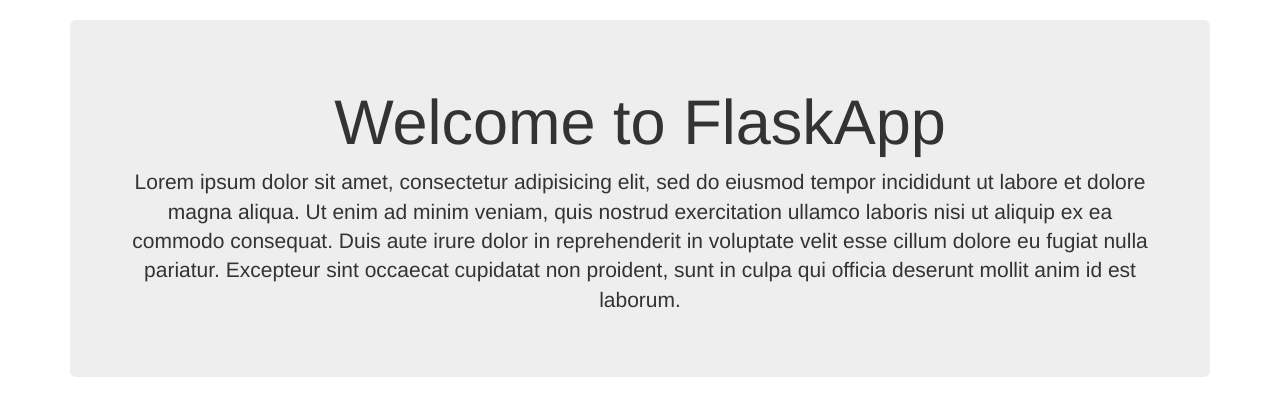
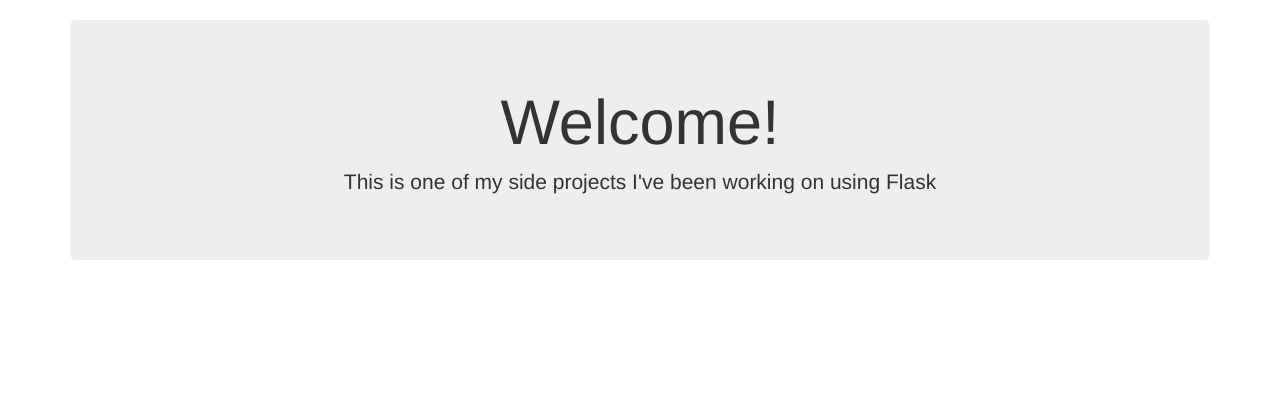
Before and after one commit to albytho/Stock_Market_Game, a Flask app: page / in a window 1280 px wide. Shown: the part 52-468 px from the top of the page. Run offline with Flask 2, Linux system fonts and the light colour scheme; some libraries are stand-ins or nearby versions.

Commit message:
Personal Touch

```diff
--- a/templates/about.html
+++ b/templates/about.html
@@ -1,6 +1,6 @@
 {% extends 'layout.html' %}
 
 {% block body %}
-  <h1>About Us</h1>
-  <p>Lorem ipsum dolor sit amet, consectetur adipisicing elit, sed do eiusmod tempor incididunt ut labore et dolore magna aliqua. Ut enim ad minim veniam, quis nostrud exercitation ullamco laboris nisi ut aliquip ex ea commodo consequat. Duis aute irure dolor in reprehenderit in voluptate velit esse cillum dolore eu fugiat nulla pariatur. Excepteur sint occaecat cupidatat non proident, sunt in culpa qui officia deserunt mollit anim id est laborum.<p>
+  <h1>About Me</h1>
+  <p>I'm a third year student at Umich - Ann Arbor majoring in computer science.  I'll be interning at Delphi Automotives this Summer.  Feel free to connect with me on my github (albytho)<p>
 {% endblock %}
--- a/templates/home.html
+++ b/templates/home.html
@@ -2,7 +2,7 @@
 
 {% block body %}
   <div class="jumbotron text-center">
-    <h1>Welcome to FlaskApp</h1>
-    <p class="lead">Lorem ipsum dolor sit amet, consectetur adipisicing elit, sed do eiusmod tempor incididunt ut labore et dolore magna aliqua. Ut enim ad minim veniam, quis nostrud exercitation ullamco laboris nisi ut aliquip ex ea commodo consequat. Duis aute irure dolor in reprehenderit in voluptate velit esse cillum dolore eu fugiat nulla pariatur. Excepteur sint occaecat cupidatat non proident, sunt in culpa qui officia deserunt mollit anim id est laborum.</p>
+    <h1>Welcome!</h1>
+    <p class="lead">This is one of my side projects I've been working on using Flask</p>
   </div>
 {% endblock %}
```
Also changed, not shown: Users.db (added).
